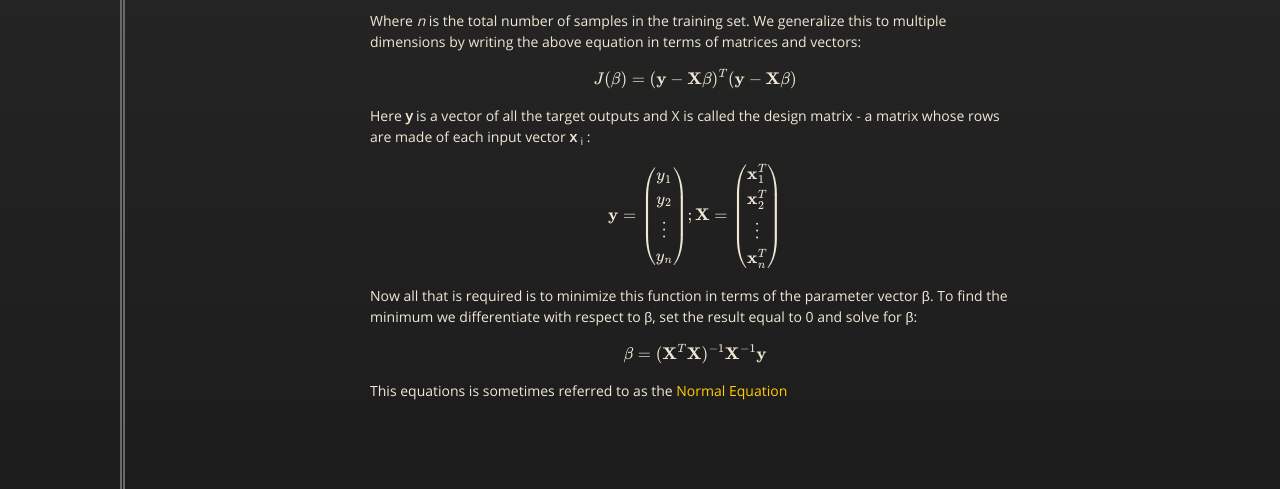
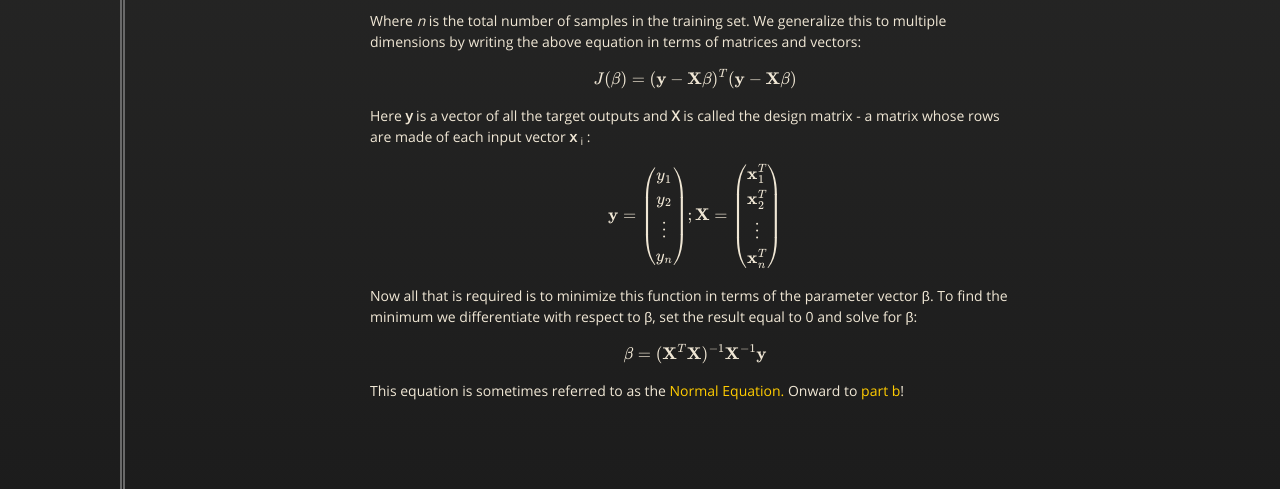
Before and after one commit to jpneill/jpneill.github.io, a Jekyll site: the page posts/Lin_Reg.html, which Jekyll copies as it is, in a window 1280 px wide and 900 px high, scrolled down 902 px. Shown: the part 389-878 px from the top of the window. Built offline with Jekyll 4.4.1, drawn with Linux system fonts in a browser that asks for light colours; nearby versions of some CDN libraries; formulas are drawn with MathJax 3; some of the changed text lies outside the part shown.

Commit message:
Typo and link fix

```diff
--- a/posts/Lin_Reg.html
+++ b/posts/Lin_Reg.html
@@ -47,7 +47,7 @@
     <div class="wrapper">
       <section>
         <div id="title">
-          <h1>Simple Linear Regression</h1>
+          <h1>Simple Linear Regression - Part a</h1>
           <hr>
           <span class="credits left">James Neill</span>
           <span class="credits right">23/05/2015</span>
@@ -74,12 +74,12 @@
         Where <i>n</i> is the total number of samples in the training set.
         We generalize this to multiple dimensions by writing the above equation in terms of matrices and vectors:
         $$J(\beta)=(\mathbf{y}-\mathbf{X}\beta)^T(\mathbf{y}-\mathbf{X\beta})$$Here <b>y</b> is a vector of
-        all the target outputs and X is called the design matrix - a matrix whose rows are made of each input
+        all the target outputs and <b>X</b> is called the design matrix - a matrix whose rows are made of each input
         vector <b>x</b> <sub>i</sub> :$$\mathbf{y}=\begin{pmatrix}y_1\\y_2\\\vdots\\y_n\end{pmatrix};\mathbf{X}=\begin{pmatrix}\mathbf{x}_1^T\\\mathbf{x}_2^T\\\vdots\\\mathbf{x}_n^T\end{pmatrix}$$
         Now all that is required is to minimize this function in terms of the parameter vector β.
         To find the minimum we differentiate with respect to β, set the result equal to 0 and solve for β:
         $$\mathbf{\beta}=(\mathbf{X}^T\mathbf{X})^{-1}\mathbf{X}^{-1}\mathbf{y}$$
-        This equations is sometimes referred to as the <a href="http://mathworld.wolfram.com/NormalEquation.html">Normal Equation</a></p>
+        This equation is sometimes referred to as the <a href="http://mathworld.wolfram.com/NormalEquation.html">Normal Equation.</a> Onward to <a href="http://jpneill.github.io/posts/Lin_Reg_b.html">part b</a>!</p>
 
       </section>
     </div>
```
